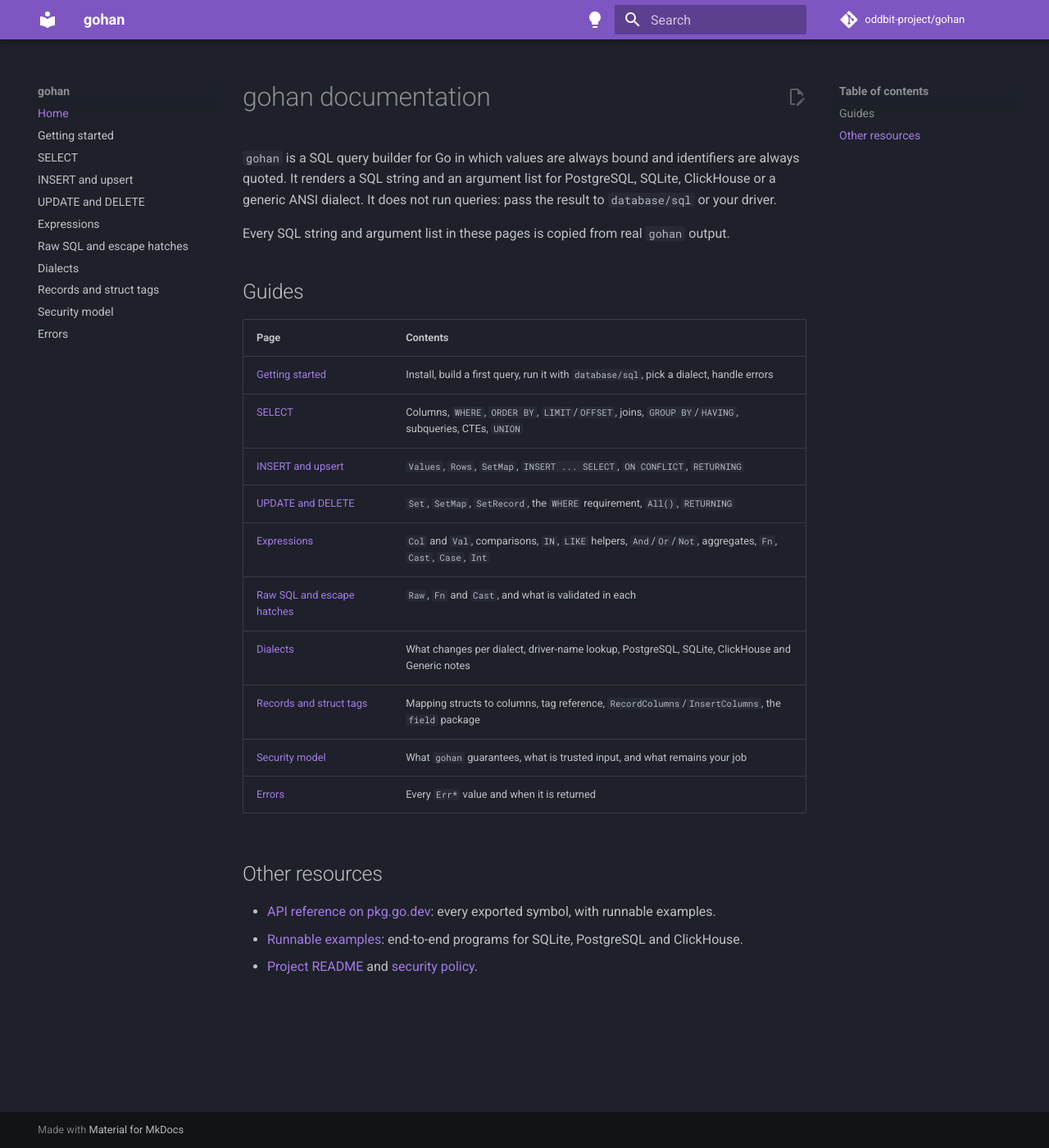
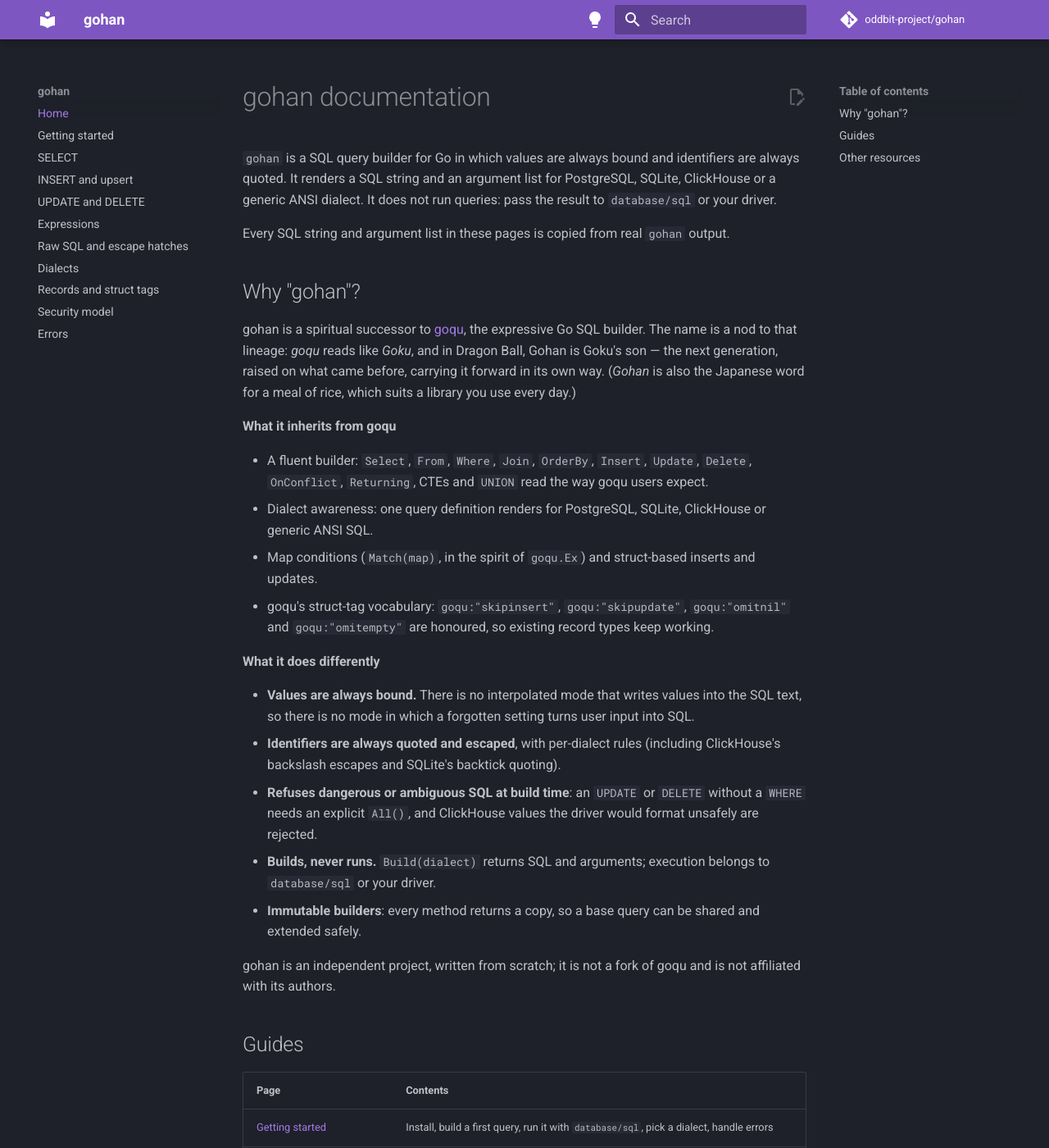
Before and after one commit to oddbit-project/gohan, an MkDocs documentation site: the page built from docs/README.md, in a window 1280 px wide and 1400 px high. Shown: the whole window at 82% size. Built offline with MkDocs 1.6.1 and Material for MkDocs 9.7.7, drawn with Linux system fonts in a browser that asks for light colours; comment, search, counter and statistics services are not loaded.

Commit message:
explain the name and the lineage from goqu

```diff
--- a/docs/README.md
+++ b/docs/README.md
@@ -5,6 +5,40 @@ quoted. It renders a SQL string and an argument list for PostgreSQL, SQLite, Cli
 ANSI dialect. It does not run queries: pass the result to `database/sql` or your driver.
 
 Every SQL string and argument list in these pages is copied from real `gohan` output.
+
+## Why "gohan"?
+
+gohan is a spiritual successor to [goqu](https://github.com/doug-martin/goqu), the expressive Go
+SQL builder. The name is a nod to that lineage: *goqu* reads like *Goku*, and in Dragon Ball,
+Gohan is Goku's son — the next generation, raised on what came before, carrying it forward in
+its own way. (*Gohan* is also the Japanese word for a meal of rice, which suits a library you use
+every day.)
+
+**What it inherits from goqu**
+
+- A fluent builder: `Select`, `From`, `Where`, `Join`, `OrderBy`, `Insert`, `Update`, `Delete`,
+  `OnConflict`, `Returning`, CTEs and `UNION` read the way goqu users expect.
+- Dialect awareness: one query definition renders for PostgreSQL, SQLite, ClickHouse or generic
+  ANSI SQL.
+- Map conditions (`Match(map)`, in the spirit of `goqu.Ex`) and struct-based inserts and updates.
+- goqu's struct-tag vocabulary: `goqu:"skipinsert"`, `goqu:"skipupdate"`, `goqu:"omitnil"` and
+  `goqu:"omitempty"` are honoured, so existing record types keep working.
+
+**What it does differently**
+
+- **Values are always bound.** There is no interpolated mode that writes values into the SQL
+  text, so there is no mode in which a forgotten setting turns user input into SQL.
+- **Identifiers are always quoted and escaped**, with per-dialect rules (including ClickHouse's
+  backslash escapes and SQLite's backtick quoting).
+- **Refuses dangerous or ambiguous SQL at build time**: an `UPDATE` or `DELETE` without a `WHERE`
+  needs an explicit `All()`, and ClickHouse values the driver would format unsafely are rejected.
+- **Builds, never runs.** `Build(dialect)` returns SQL and arguments; execution belongs to
+  `database/sql` or your driver.
+- **Immutable builders**: every method returns a copy, so a base query can be shared and extended
+  safely.
+
+gohan is an independent project, written from scratch; it is not a fork of goqu and is not
+affiliated with its authors.
 
 ## Guides
 
```
Also changed, not shown: README.md (+34 -0 lines).
